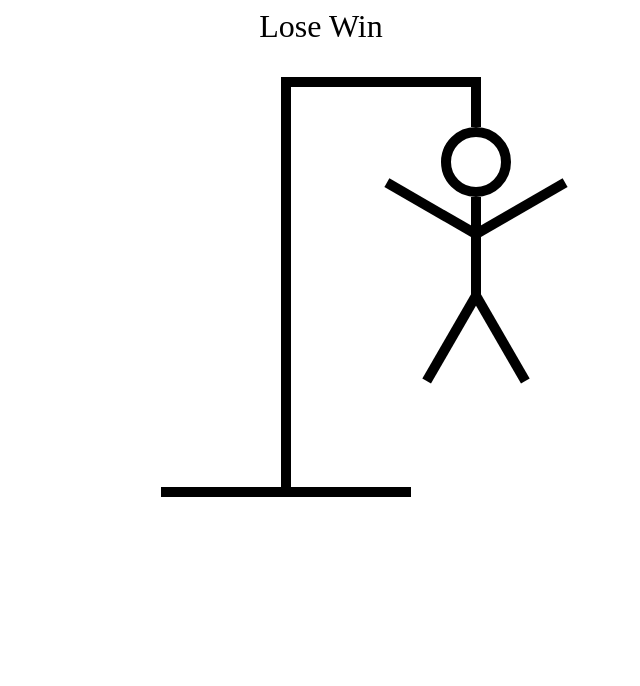
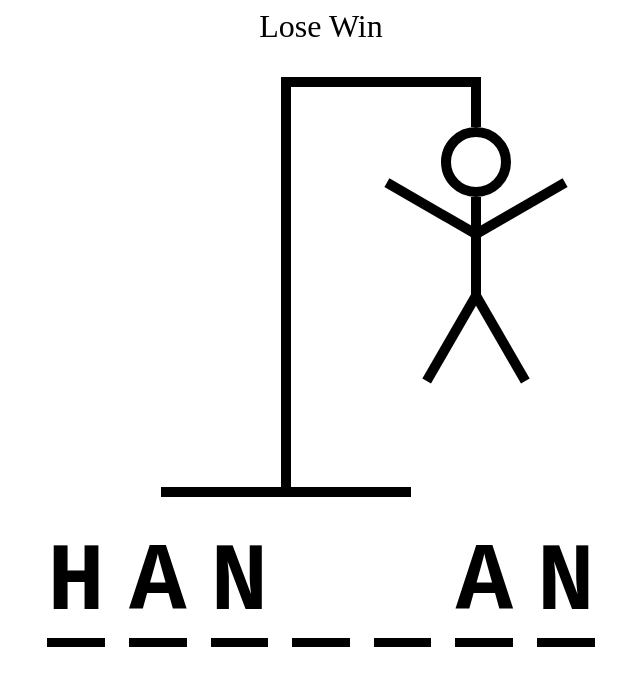
Before and after one commit to luckeysherpa07/hangmanWithTypescript, a React (Vite) app: page / in a window 1280 px wide. Shown: the top 686 px of the page, without its empty margins (319-959 px from the left). Built offline with nearby package versions, Linux system fonts and the light colour scheme; the HTML template or start-up script is replaced by a standard one.

Commit message:
added hangmanWord component

```diff
--- a/src/HangmanWord.tsx
+++ b/src/HangmanWord.tsx
@@ -1 +1,37 @@
-export function HangmanWord() {}
+export function HangmanWord() {
+    const word = "hangman"
+    const guessedLetters = ["h", "a", "n"]
+    return (
+        <div
+            style={{
+                display: "flex",
+                gap: ".25em",
+                fontSize: "6rem",
+                fontWeight: "bold",
+                textTransform: "uppercase",
+                fontFamily: "monospace",
+            }}
+        >
+            {word.split("").map((letter, index) => (
+                <span
+                    key={index}
+                    style={{
+                        borderBottom: ".1em solid black",
+                        width: "1ch",
+                        textAlign: "center",
+                    }}
+                >
+                    <span
+                        style={{
+                            visibility: guessedLetters.includes(letter)
+                                ? "visible"
+                                : "hidden",
+                        }}
+                    >
+                        {letter}
+                    </span>
+                </span>
+            ))}
+        </div>
+    )
+}
--- a/src/Keyboard.tsx
+++ b/src/Keyboard.tsx
@@ -1 +1,30 @@
+const KEYS = [
+    "a",
+    "b",
+    "c",
+    "d",
+    "e",
+    "f",
+    "g",
+    "h",
+    "i",
+    "j",
+    "k",
+    "l",
+    "m",
+    "n",
+    "o",
+    "p",
+    "q",
+    "r",
+    "s",
+    "t",
+    "u",
+    "v",
+    "w",
+    "x",
+    "y",
+    "z",
+]
+
 export function Keyboard() {}
```
